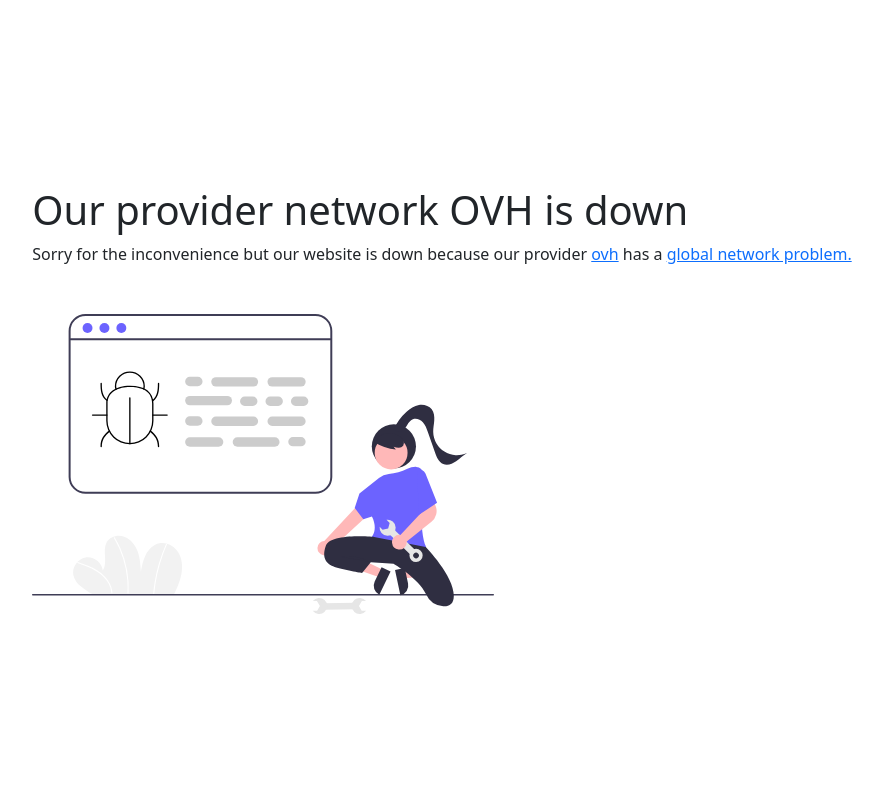
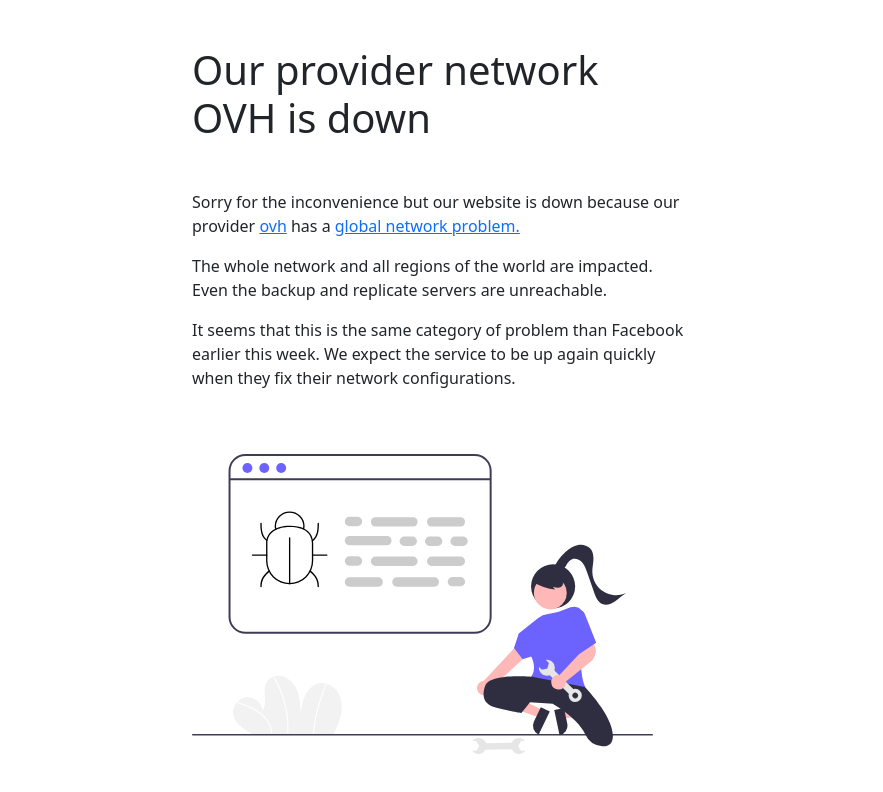
Before and after one commit to gerardnico/gerardnico.github.io, a plain HTML site: page index.html in a window 1280 px wide. Shown: the whole page, without its empty margins (198-1081 px from the left). Drawn offline with nearby package versions, Linux system fonts and the light colour scheme.

Commit message:
more info

```diff
--- a/index.html
+++ b/index.html
@@ -16,13 +16,14 @@
 <body>
 
 <div class="container d-flex justify-content-center" style="height: 100vh">
-    <div class="align-self-center">
-        <h1>Our provider network OVH is down</h1>
+    <div class="align-self-center" style="max-width: 500px">
+        <h1 class="mb-5">Our provider network OVH is down</h1>
 
-        <p class="mb-5">Sorry for the inconvenience but our website is down because our provider <a
-                href="https://status.ovh.com/">ovh</a> has a <a
+        <p>Sorry for the inconvenience but our website is down because our provider <a href="https://status.ovh.com/">ovh</a> has a <a
                 href="https://twitter.com/ovh_status/status/1448185498812485633">global network problem.</a></p>
-        <img src="resources/undraw_fixing_bugs.svg" height="300"/>
+        <p>The whole network and all regions of the world are impacted. Even the backup and replicate servers are unreachable.</p>
+        <p>It seems that this is the same category of problem than Facebook earlier this week. We expect the service to be up again quickly when they fix their network configurations.</p>
+        <img class="mt-5" src="resources/undraw_fixing_bugs.svg" height="300"/>
     </div>
 </div>
 
```
Also changed, not shown: 404.html (+6 -5 lines).
